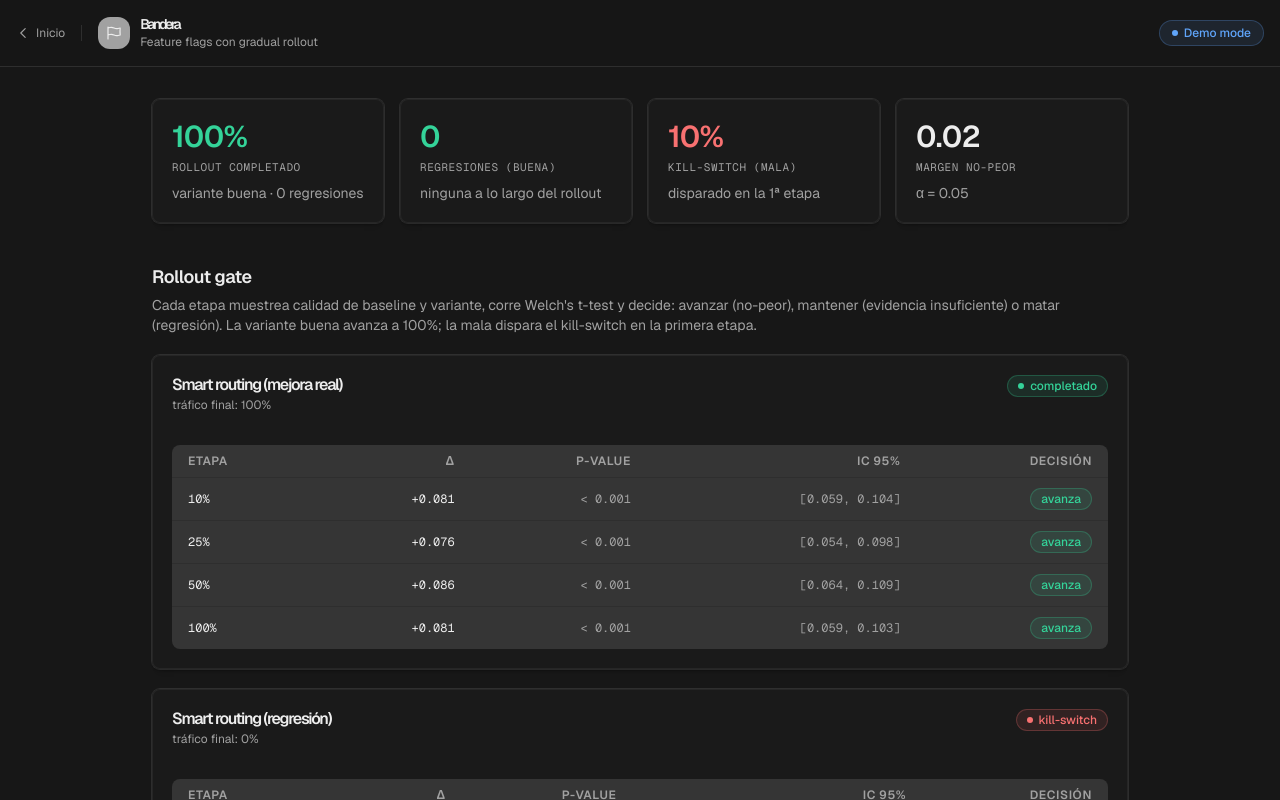
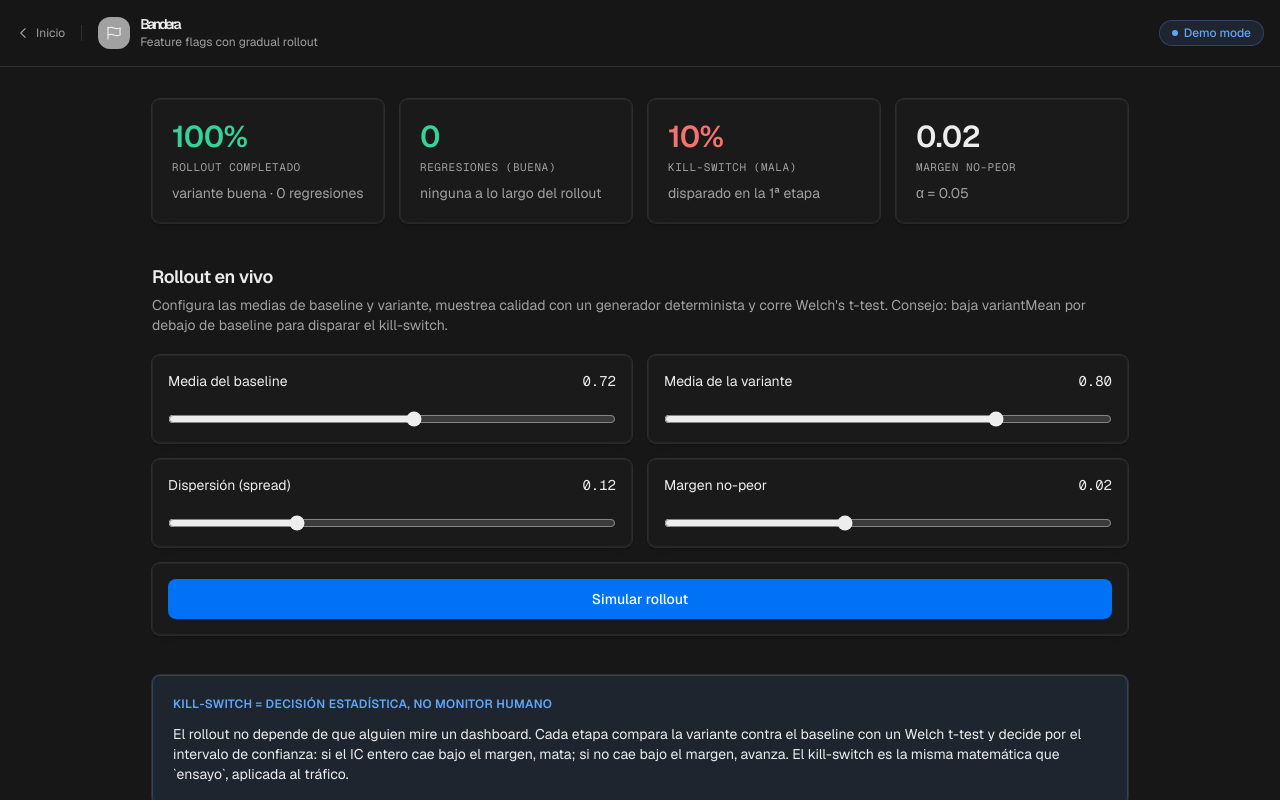
Before and after one commit to mdeasis27/bandera, a Next.js app: page /app in a window 1280 px wide. Shown: the top 800 px of the page. Built offline with nearby package versions, Linux system fonts and the light colour scheme.

Commit message:
feat: interactive feature-flags playground

```diff
--- a/app/app/page.tsx
+++ b/app/app/page.tsx
@@ -1,11 +1,17 @@
 "use client";
 
+import { useState } from "react";
 import Link from "next/link";
 import { Alert } from "@/design-system/components/alert";
 import { Card } from "@/design-system/components/card";
 import { MetricCard } from "@/design-system/components/metric-card";
 import { StatusBadge } from "@/design-system/components/status-badge";
 import { getConfig, getResults } from "@/lib/bandera/demo";
+import { generateScores } from "@/lib/bandera/simulation";
+import { welchTTest } from "@/lib/bandera/statistics";
+import type { TTest } from "@/lib/bandera/statistics";
+import { decide } from "@/lib/bandera/rollout";
+import type { RolloutDecision } from "@/lib/bandera/types";
 
 const CFG = getConfig();
 const RESULTS = getResults();
@@ -14,9 +20,69 @@ function pct(v: number) {
   return `${(v * 100).toFixed(0)}%`;
 }
 
+const DECISION_TONE: Record<RolloutDecision, "success" | "danger" | "warning"> = {
+  advance: "success",
+  kill: "danger",
+  hold: "warning",
+};
+
+const DECISION_LABEL: Record<RolloutDecision, string> = {
+  advance: "avanza",
+  kill: "kill-switch",
+  hold: "mantiene",
+};
+
+function Slider({
+  label,
+  value,
+  min,
+  max,
+  step,
+  onChange,
+}: {
+  label: string;
+  value: number;
+  min: number;
+  max: number;
+  step: number;
+  onChange: (v: number) => void;
+}) {
+  return (
+    <Card className="p-4">
+      <div className="flex items-center justify-between mb-1">
+        <span className="text-sm text-foreground">{label}</span>
+        <span className="font-mono text-sm tabular-nums text-foreground">{value.toFixed(2)}</span>
+      </div>
+      <input
+        type="range"
+        min={min}
+        max={max}
+        step={step}
+        value={value}
+        onChange={(e) => onChange(Number(e.target.value))}
+        className="w-full accent-foreground"
+      />
+    </Card>
+  );
+}
+
 export default function AppPage() {
   const good = RESULTS.find((r) => r.id === "smart-routing")!;
   const bad = RESULTS.find((r) => r.id === "smart-routing-bad")!;
+
+  const [baselineMean, setBaselineMean] = useState(0.72);
+  const [variantMean, setVariantMean] = useState(0.8);
+  const [spread, setSpread] = useState(0.12);
+  const [margin, setMargin] = useState(0.02);
+  const [result, setResult] = useState<{ t: TTest; decision: RolloutDecision } | null>(null);
+
+  function run() {
+    const baseline = generateScores(12345, baselineMean, spread, 24);
+    const variant = generateScores(12346, variantMean, spread, 24);
+    const t = welchTTest(baseline, variant, 0.05);
+    const decision = decide(t.ciLow, t.ciHigh, margin);
+    setResult({ t, decision });
+  }
 
   return (
     <div className="min-h-screen bg-background">
@@ -82,71 +148,63 @@ export default function AppPage() {
           />
         </div>
 
-        {/* ── ROLLOUTS ────────────────────────── */}
+        {/* ── PLAYGROUND ──────────────────────── */}
         <section>
-          <h2 className="text-lg font-semibold tracking-tight text-foreground mb-1">Rollout gate</h2>
+          <h2 className="text-lg font-semibold tracking-tight text-foreground mb-1">Rollout en vivo</h2>
           <p className="text-sm text-muted-foreground mb-5">
-            Cada etapa muestrea calidad de baseline y variante, corre Welch&apos;s t-test y decide:
-            avanzar (no-peor), mantener (evidencia insuficiente) o matar (regresión). La variante
-            buena avanza a 100%; la mala dispara el kill-switch en la primera etapa.
+            Configura las medias de baseline y variante, muestrea calidad con un generador
+            determinista y corre Welch&apos;s t-test. Consejo: baja variantMean por debajo de
+            baseline para disparar el kill-switch.
           </p>
-          <div className="space-y-5">
-            {RESULTS.map((r) => (
-              <Card key={r.id} className="p-5">
-                <div className="flex items-start justify-between gap-4 mb-4">
-                  <div>
-                    <h3 className="font-semibold text-foreground">{r.name}</h3>
-                    <p className="text-xs text-muted-foreground mt-0.5">
-                      tráfico final: {pct(r.finalTraffic)}
-                    </p>
-                  </div>
-                  {r.killed ? (
-                    <StatusBadge tone="danger" dot>kill-switch</StatusBadge>
-                  ) : (
-                    <StatusBadge tone="success" dot>completado</StatusBadge>
-                  )}
+
+          <div className="grid gap-4 sm:grid-cols-2">
+            <Slider label="Media del baseline" value={baselineMean} min={0.5} max={0.9} step={0.01} onChange={setBaselineMean} />
+            <Slider label="Media de la variante" value={variantMean} min={0.5} max={0.9} step={0.01} onChange={setVariantMean} />
+            <Slider label="Dispersión (spread)" value={spread} min={0.05} max={0.3} step={0.01} onChange={setSpread} />
+            <Slider label="Margen no-peor" value={margin} min={0} max={0.05} step={0.005} onChange={setMargin} />
+          </div>
+
+          <Card className="mt-4 p-4">
+            <button
+              onClick={run}
+              className="w-full rounded-[var(--radius-md)] bg-accent px-4 py-2.5 text-sm font-medium text-[#ffffff] hover:bg-accent/90 transition-colors"
+            >
+              Simular rollout
+            </button>
+          </Card>
+
+          {result && (
+            <Card className="mt-4 p-5">
+              <div className="flex items-center gap-3">
+                <StatusBadge tone={DECISION_TONE[result.decision]} dot>
+                  {DECISION_LABEL[result.decision]}
+                </StatusBadge>
+                <span className="text-sm text-muted-foreground">
+                  decisión sobre el intervalo de confianza del efecto
+                </span>
+              </div>
+              <div className="mt-4 grid grid-cols-3 gap-3 text-center">
+                <div>
+                  <p className="text-xs text-muted-foreground uppercase tracking-wide">Δ (variante − base)</p>
+                  <p className="font-semibold text-foreground">
+                    {result.t.delta >= 0 ? "+" : ""}{result.t.delta.toFixed(3)}
+                  </p>
                 </div>
-                <div className="overflow-x-auto rounded-[var(--radius-md)] bg-muted/20">
-                  <table className="w-full text-sm">
-                    <thead>
-                      <tr className="border-b border-[var(--border)]">
-                        <th scope="col" className="px-4 py-2 text-left text-xs font-semibold uppercase tracking-wider text-muted-foreground">Etapa</th>
-                        <th scope="col" className="px-4 py-2 text-right text-xs font-semibold uppercase tracking-wider text-muted-foreground">Δ</th>
-                        <th scope="col" className="px-4 py-2 text-right text-xs font-semibold uppercase tracking-wider text-muted-foreground">p-value</th>
-                        <th scope="col" className="px-4 py-2 text-right text-xs font-semibold uppercase tracking-wider text-muted-foreground">IC 95%</th>
-                        <th scope="col" className="px-4 py-2 text-right text-xs font-semibold uppercase tracking-wider text-muted-foreground">Decisión</th>
-                      </tr>
-                    </thead>
-                    <tbody className="divide-y divide-[var(--border)]">
-                      {r.stages.map((s, i) => (
-                        <tr key={i}>
-                          <td className="px-4 py-2.5 font-mono text-xs text-foreground">{pct(s.stage)}</td>
-                          <td className="px-4 py-2.5 text-right font-mono text-xs tabular-nums text-foreground">
-                            {s.delta >= 0 ? "+" : ""}{s.delta.toFixed(3)}
-                          </td>
-                          <td className="px-4 py-2.5 text-right font-mono text-xs tabular-nums text-muted-foreground">
-                            {s.pValue < 0.001 ? "< 0.001" : s.pValue.toFixed(3)}
-                          </td>
-                          <td className="px-4 py-2.5 text-right font-mono text-xs tabular-nums text-muted-foreground">
-                            [{s.ciLow.toFixed(3)}, {s.ciHigh.toFixed(3)}]
-                          </td>
-                          <td className="px-4 py-2.5 text-right">
-                            {s.decision === "advance" ? (
-                              <StatusBadge tone="success">avanza</StatusBadge>
-                            ) : s.decision === "kill" ? (
-                              <StatusBadge tone="danger">mata</StatusBadge>
-                            ) : (
-                              <StatusBadge tone="warning">mantiene</StatusBadge>
-                            )}
-                          </td>
-                        </tr>
-                      ))}
-                    </tbody>
-                  </table>
+                <div>
+                  <p className="text-xs text-muted-foreground uppercase tracking-wide">p-value</p>
+                  <p className="font-semibold text-foreground">
+                    {result.t.pValue < 0.001 ? "< 0.001" : result.t.pValue.toFixed(3)}
+                  </p>
                 </div>
-              </Card>
-            ))}
-          </div>
+                <div>
+                  <p className="text-xs text-muted-foreground uppercase tracking-wide">IC 95%</p>
+                  <p className="font-semibold text-foreground">
+                    [{result.t.ciLow.toFixed(3)}, {result.t.ciHigh.toFixed(3)}]
+                  </p>
+                </div>
+              </div>
+            </Card>
+          )}
         </section>
 
         {/* ── NOTE ────────────────────────────── */}
```
